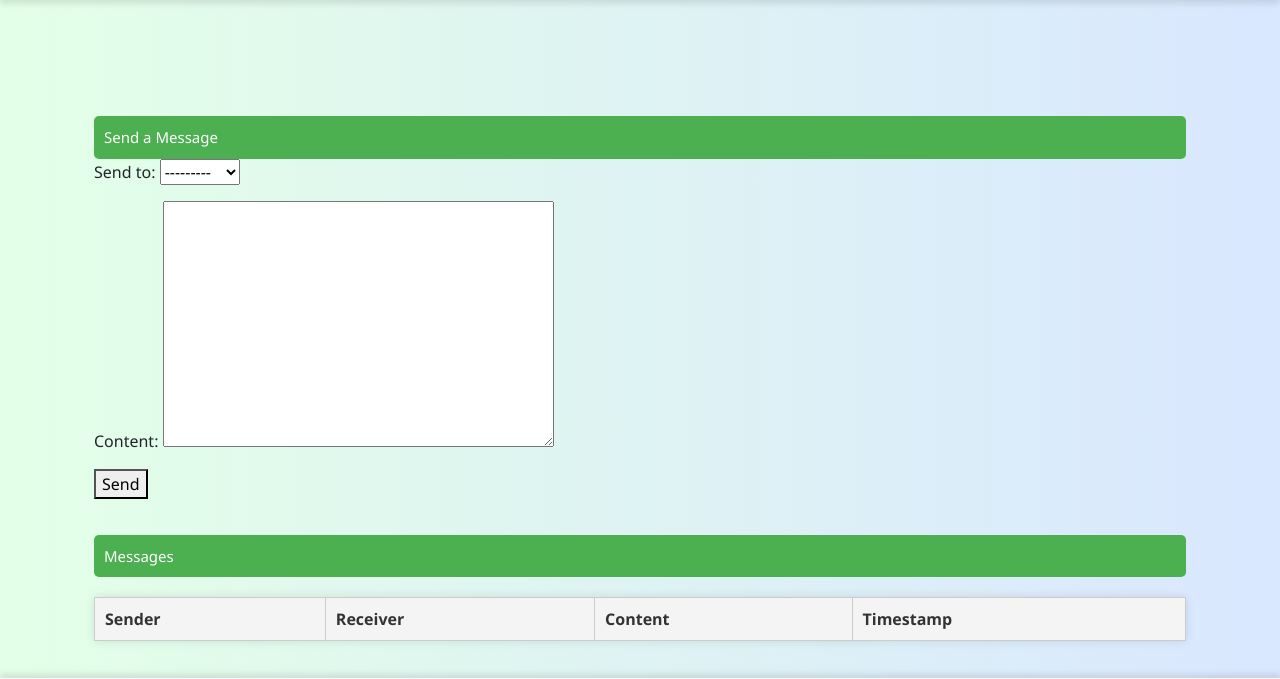
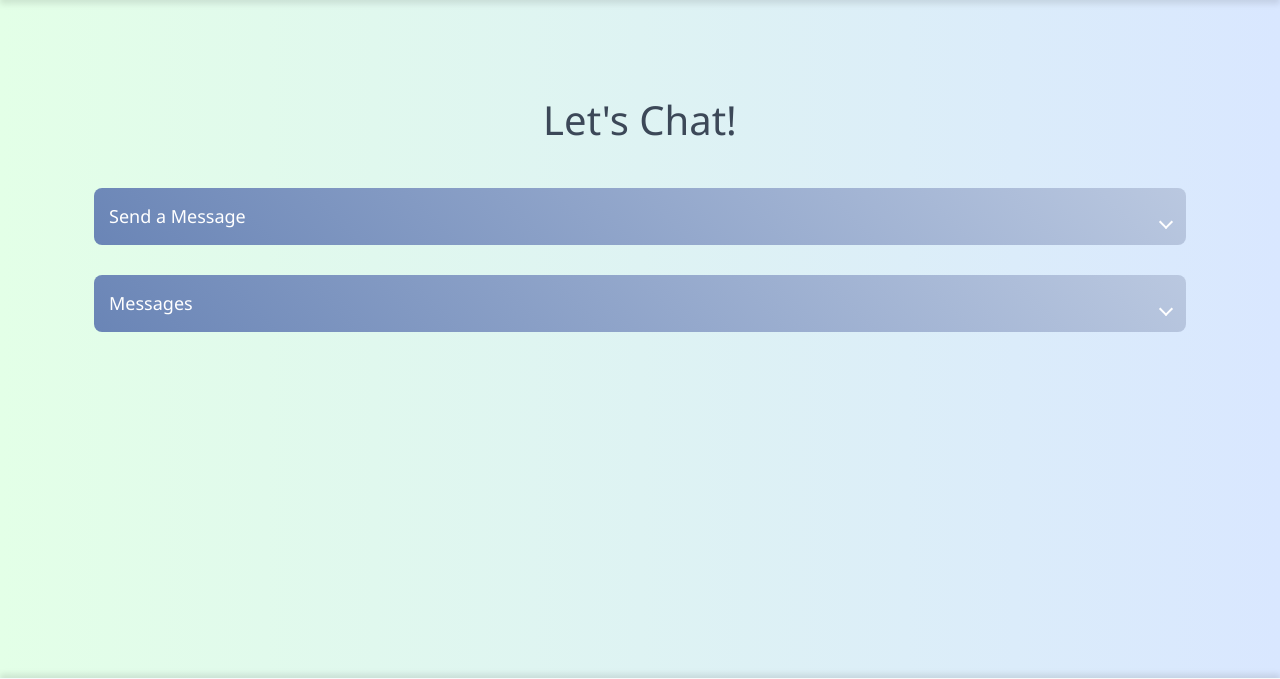
Before and after one commit to BS-PMC-2024/BS-PMC-2024-Team33, a Django app: page /chat/ in a window 1280 px wide. Shown: the part 78-757 px from the top of the page. Run offline with Django 5.2, Linux system fonts and the light colour scheme; a user stored in the database is signed in; data comes from the database, SQL or seed files in the repository; tables that the repository leaves empty hold one stand-in row (values such as "Sample post"); lists and menus that the app fills with data are empty.

Commit message:
Update_Chat_page (#46)

```diff
--- a/CodingBuddy/templates/chat_page.html
+++ b/CodingBuddy/templates/chat_page.html
@@ -1,66 +1,150 @@
 {% extends 'base.html' %}
-{% block title %}Chat Page{% endblock %}
+{% block title %}Let's Chat!{% endblock %}
 {% block extra_styles %}
     {{ block.super }}
     <style>
         .collapsible {
-            background-color: #4CAF50;
+            background: linear-gradient(45deg, #6a85b6, #bac8e0);
             color: white;
             cursor: pointer;
-            padding: 10px;
+            padding: 15px;
             width: 100%;
             border: none;
             text-align: left;
             outline: none;
-            font-size: 15px;
-            border-radius: 5px;
+            font-size: 18px;
+            border-radius: 8px;
             margin-top: 20px;
+            transition: background 0.3s ease, transform 0.3s ease;
+            position: relative;
+        }
+        .collapsible::after {
+            content: '';
+            position: absolute;
+            right: 15px;
+            top: 50%;
+            transform: translateY(-50%);
+            width: 10px;
+            height: 10px;
+            border-right: 2px solid white;
+            border-bottom: 2px solid white;
+            transform: rotate(45deg);
+            transition: transform 0.3s ease;
+        }
+        .collapsible.open::after {
+            transform: rotate(-135deg);
         }
         .collapsible:hover {
-            background-color: #45a049;
+            background: linear-gradient(45deg, #556085, #a0b3cc);
+            transform: scale(1.05);
         }
-
-
+        .content {
+            max-height: 0;
+            padding: 0 10px;
+            overflow: hidden;
+            background-color: #f4f7fa;
+            border-radius: 8px;
+            box-shadow: 0 2px 10px rgba(0, 0, 0, 0.1);
+            margin-top: 10px;
+            transition: max-height 0.5s ease, padding 0.5s ease;
+        }
+        .content.show {
+            max-height: 500px; /* Adjust this value if needed */
+            padding: 20px;
+        }
+        .form-group {
+            margin-bottom: 20px;
+        }
+        .form-group label {
+            display: block;
+            margin-bottom: 8px;
+            font-weight: bold;
+            color: #3c4858;
+        }
+        .form-group select,
+        .form-group textarea {
+            width: 100%;
+            padding: 12px;
+            border: 1px solid #ddd;
+            border-radius: 8px;
+            box-shadow: inset 0 2px 4px rgba(0, 0, 0, 0.1);
+            transition: border-color 0.3s ease, box-shadow 0.3s ease;
+        }
+        .form-group select:focus,
+        .form-group textarea:focus {
+            border-color: #3c4858;
+            box-shadow: 0 0 5px rgba(0, 0, 0, 0.2);
+        }
+        .submit-button {
+            background-color: #3c4858;
+            color: white;
+            padding: 10px 20px;
+            border: none;
+            border-radius: 8px;
+            cursor: pointer;
+            font-size: 16px;
+            transition: background-color 0.3s ease, transform 0.2s ease;
+        }
+        .submit-button:hover {
+            background-color: #2c3e50;
+            transform: scale(1.05);
+        }
         table {
             width: 100%;
             border-collapse: collapse;
             margin-top: 20px;
-            background-color: #fff;
-            box-shadow: 0 0 10px rgba(0, 0, 0, 0.1);
-        }
-        table, th, td {
-            border: 1px solid #ccc;
+            background-color: #ffffff;
+            box-shadow: 0 0 15px rgba(0, 0, 0, 0.1);
+            border-radius: 8px;
+            overflow: hidden;
+            animation: fadeIn 1s ease-in-out;
         }
         th, td {
-            padding: 10px;
+            padding: 15px;
             text-align: left;
+            border-bottom: 1px solid #ddd;
         }
         th {
-            background-color: #f4f4f4;
+            background-color: #e0e6ed;
             color: #333;
         }
-        tr:nth-child(even) {
-            background-color: #f9f9f9;
+        tr:hover {
+            background-color: #f1f5fa;
+            transition: background-color 0.3s ease;
         }
-        tr:hover {
-            background-color: #f1f1f1;
+        @keyframes fadeIn {
+            from { opacity: 0; transform: translateY(20px); }
+            to { opacity: 1; transform: translateY(0); }
+        }
+        .fade-in {
+            opacity: 0;
+            animation: fadeIn 1s ease-out forwards;
         }
     </style>
 {% endblock %}
 {% block content %}
-    <div class="container mt-5">
-        <button type="button" class="collapsible">Send a Message</button>
+    <div class="container mt-5 fade-in">
+        <h1 class="text-center mb-4" style="color: #3c4858;">Let's Chat!</h1>
+
+        <button type="button" class="collapsible fade-in">Send a Message</button>
         <div class="content">
             <form method="post">
                 {% csrf_token %}
-                {{ form.as_p }}
-                <button type="submit">Send</button>
+                <div class="form-group">
+                    <label for="{{ form.receiver.id_for_label }}">Recipient:</label>
+                    {{ form.receiver }}
+                </div>
+                <div class="form-group">
+                    <label for="{{ form.content.id_for_label }}">Message:</label>
+                    {{ form.content }}
+                </div>
+                <button type="submit" class="submit-button">Send</button>
             </form>
         </div>
 
-        <button type="button" class="collapsible">Messages</button>
+        <button type="button" class="collapsible fade-in">Messages</button>
         <div class="content">
-            <table>
+            <table class="fade-in">
                 <thead>
                     <tr>
                         <th>Sender</th>
@@ -87,12 +171,21 @@
             var coll = document.getElementsByClassName('collapsible');
             for (var i = 0; i < coll.length; i++) {
                 coll[i].addEventListener('click', function() {
-                    this.classList.toggle('active');
                     var content = this.nextElementSibling;
-                    if (content.style.display === 'block') {
-                        content.style.display = 'none';
+                    if (content.classList.contains('show')) {
+                        content.classList.remove('show');
+                        this.classList.remove('open');
                     } else {
-                        content.style.display = 'block';
+                        var allContents = document.querySelectorAll('.content');
+                        allContents.forEach(function(c) {
+                            c.classList.remove('show');
+                        });
+                        var allCollapsibles = document.querySelectorAll('.collapsible');
+                        allCollapsibles.forEach(function(c) {
+                            c.classList.remove('open');
+                        });
+                        content.classList.add('show');
+                        this.classList.add('open');
                     }
                 });
             }
```
